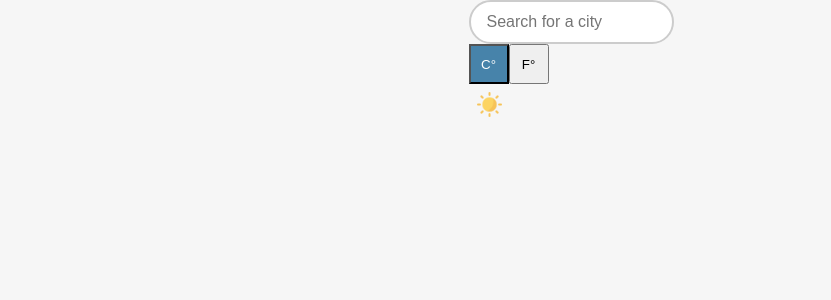
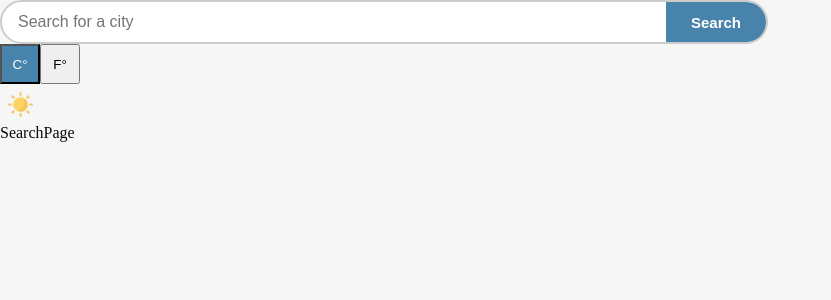
Before and after one commit to Neliswa084/react-weather-app, a React (Vite) app: page / in a window 1280 px wide. Shown: the top 300 px of the page, without its empty margins (0-831 px from the left). Built offline with nearby package versions, Linux system fonts and the light colour scheme.

Commit message:
Added the Pages

```diff
--- a/src/App.css
+++ b/src/App.css
@@ -2,6 +2,7 @@
   width: 100%;
   height: 100vh;
   display:flex;
-  justify-content: center;
+  flex-direction: column;
   background-color:var(--background-color);
+  color: var(--primary-text-color);
 }
--- a/src/App.tsx
+++ b/src/App.tsx
@@ -2,6 +2,9 @@ import { useState } from 'react'
 import './App.css'
 import { Navbar } from './Components/Navbar/Navbar'
 import { Searchbar } from './Components/Search/Searchbar'
+import {Routes,Route} from 'react-router-dom'
+import { SearchPage } from './pages/SearchPage'
+import { WeatherPage } from './pages/WeatherPage'
 
 function App() {
 
@@ -16,7 +19,13 @@ function App() {
      units={units}
      changeUnits={(newUnits) => setUnits(newUnits)}
      isChecked={isDark}
-     handleChange={() => setIsDark(!isDark)}/>
+     handleChange={() => setIsDark(!isDark)}
+     />
+     <Routes>
+      <Route path='/'  element={<SearchPage/>} />
+      <Route path='/weather' element ={<WeatherPage/>} />
+     </Routes>
+
 
     </div>
 
--- /dev/null
+++ b/src/pages/SearchPage.tsx
@@ -0,0 +1,7 @@
+import React from 'react'
+
+export const SearchPage = () => {
+  return (
+    <div>SearchPage</div>
+  )
+}
--- /dev/null
+++ b/src/pages/WeatherPage.tsx
@@ -0,0 +1,7 @@
+import React from 'react'
+
+export const WeatherPage = () => {
+  return (
+    <div>WeatherPage</div>
+  )
+}
```
